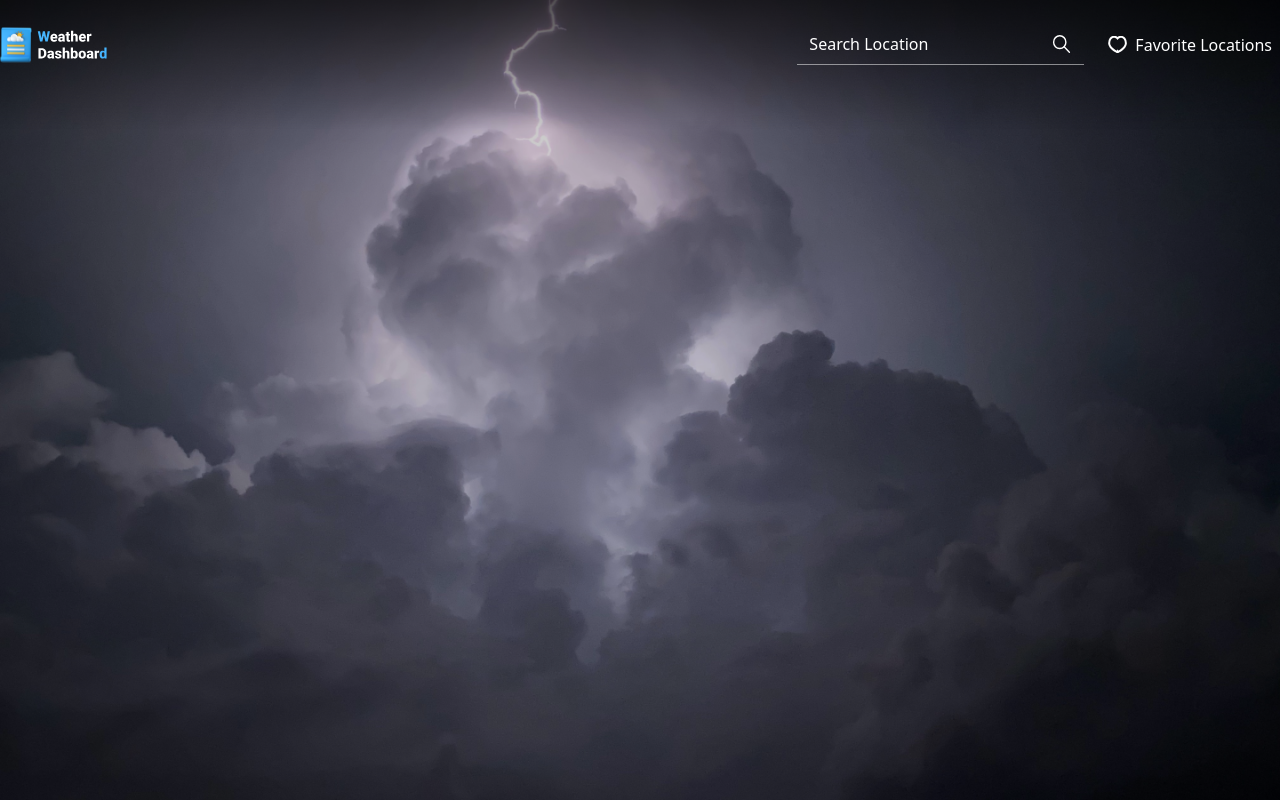
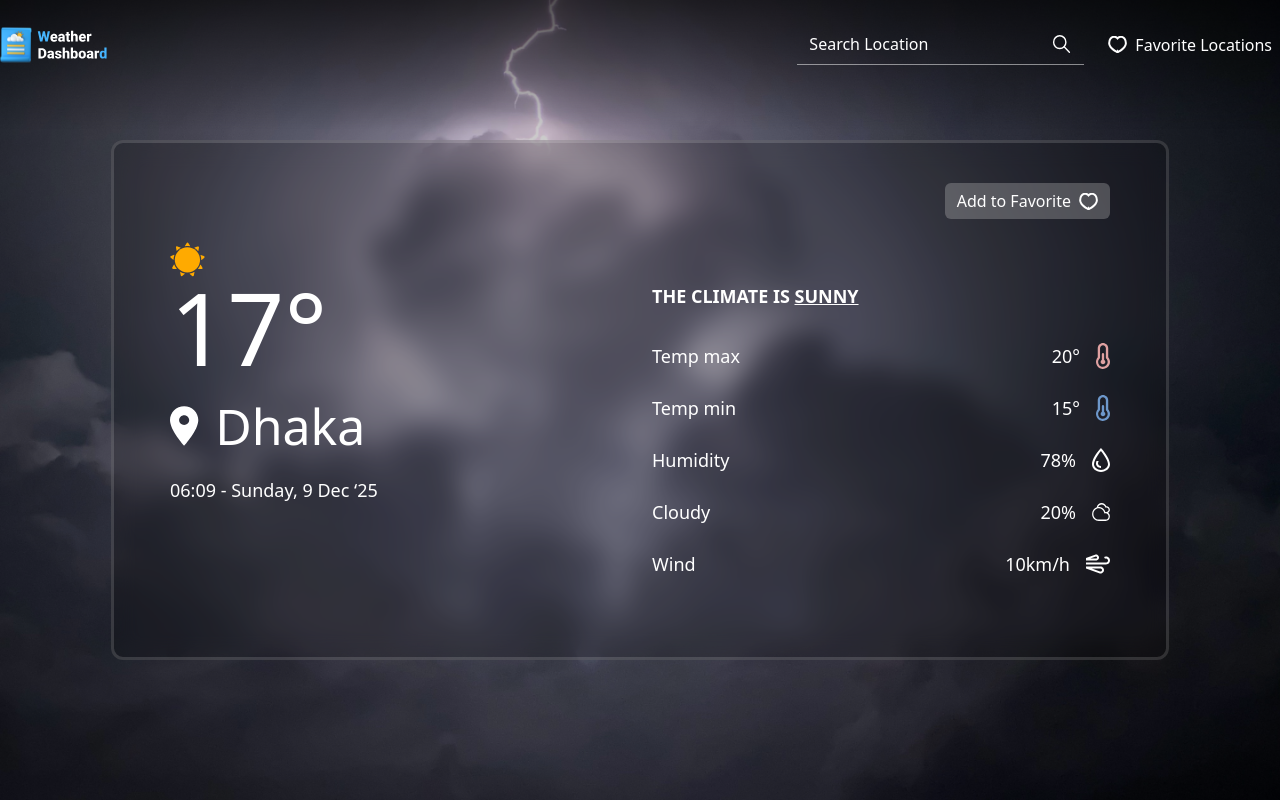
Before and after one commit to kawser00/react-weather-dashboard, a React (Vite) app: page / in a window 1280 px wide. Built offline with nearby package versions, Linux system fonts and the light colour scheme.

Commit message:
feat: add weather history dashboard

```diff
--- a/eslint.config.js
+++ b/eslint.config.js
@@ -6,9 +6,9 @@
 import { defineConfig, globalIgnores } from 'eslint/config'
 
 export default defineConfig([
-  globalIgnores(['dist']),
+  globalIgnores(["dist"]),
   {
-    files: ['**/*.{js,jsx}'],
+    files: ["**/*.{js,jsx}"],
     extends: [
       js.configs.recommended,
       react.configs.flat.recommended,
@@ -19,20 +19,22 @@
       ecmaVersion: 2020,
       globals: globals.browser,
       parserOptions: {
-        ecmaVersion: 'latest',
+        ecmaVersion: "latest",
         ecmaFeatures: { jsx: true },
-        sourceType: 'module',
+        sourceType: "module",
       },
     },
     settings: {
       react: {
-        version: 'detect',
+        version: "detect",
       },
     },
     rules: {
-      'react/react-in-jsx-scope': 'off',
-      'react/jsx-uses-react': 'off',
-      'react/prop-types': 'off',
+      "react/react-in-jsx-scope": "off",
+      "react/jsx-uses-react": "off",
+      "react/prop-types": "off",
+      "no-undef": "error",
+      "no-unused-vars": "warn",
     },
   },
-])
+]);
--- a/src/Page.jsx
+++ b/src/Page.jsx
@@ -1,5 +1,6 @@
 import Header from "./components/header/Header.jsx";
 import climateImage from "./assets/body-bg.png";
+import WeatherBoard from "./components/weather/WeatherBoard.jsx";
 
 const Page = () => {
   return (
@@ -8,6 +9,11 @@
       className="grid place-items-center h-screen bg-no-repeat bg-cover text-white"
     >
       <Header />
+      <main className="w-full">
+        <section className="w-full">
+          <WeatherBoard />
+        </section>
+      </main>
     </div>
   );
 };
--- /dev/null
+++ b/src/components/weather/AddToFavorite.jsx
@@ -0,0 +1,27 @@
+import { useState } from "react";
+import RedHeartIcon from "../../assets/heart-red.svg";
+import HeartIcon from "../../assets/heart.svg";
+
+function AddToFavorite() {
+  const [isFavorite, setIsFavorite] = useState(false);
+
+  const handleFavorites = () => {
+    setIsFavorite(!isFavorite);
+  };
+
+  return (
+    <div className="md:col-span-2">
+      <div className="flex items-center justify-end space-x-6">
+        <button
+          className="text-sm md:text-base inline-flex items-center space-x-2 px-3 py-1.5 rounded-md bg-[#C5C5C54D]"
+          onClick={handleFavorites}
+        >
+          <span>Add to Favorite</span>
+          <img src={isFavorite ? RedHeartIcon : HeartIcon} alt="heart" />
+        </button>
+      </div>
+    </div>
+  );
+}
+
+export default AddToFavorite;
--- /dev/null
+++ b/src/components/weather/WeatherBoard.jsx
@@ -0,0 +1,18 @@
+import AddToFavorite from "./AddToFavorite";
+import WeatherCondition from "./WeatherCondition";
+import WeatherHeadline from "./WeatherHeadline";
+
+
+function WeatherBoard() {
+  return (
+    <div className="grid bg-black/20 rounded-xl backdrop-blur-md border-2 lg:border-[3px] border-white/14 px-4 lg:px-14 py-6 lg:py-10 min-h-[520px] max-w-[1058px] mx-auto">
+      <div className="grid md:grid-cols-2 gap-10 md:gap-6">
+        <AddToFavorite />
+        <WeatherHeadline />
+        <WeatherCondition />
+      </div>
+    </div>
+  );
+}
+
+export default WeatherBoard;
--- /dev/null
+++ b/src/components/weather/WeatherCondition.jsx
@@ -0,0 +1,54 @@
+import CloudyIcon from "../../assets/icons/cloud.svg";
+import HumidityIcon from "../../assets/icons/humidity.svg";
+import TempMaxIcon from "../../assets/icons/temp-max.svg";
+import TempMinIcon from "../../assets/icons/temp-min.svg";
+import WindIcon from "../../assets/icons/wind.svg";
+
+function WeatherCondition() {
+  return (
+    <div>
+      <p className="text-sm lg:text-lg font-bold uppercase mb-8">
+        The climate is <u>{"Sunny"}</u>
+      </p>
+      <ul className="space-y-6 lg:space-y-6">
+        <li className="text-sm lg:text-lg flex items-center justify-between space-x-4">
+          <span>Temp max</span>
+          <div className="inline-flex space-x-4">
+            <p>{Math.round(20)}°</p>
+            <img src={TempMaxIcon} alt="temp-max" />
+          </div>
+        </li>
+        <li className="text-sm lg:text-lg flex items-center justify-between space-x-4">
+          <span>Temp min</span>
+          <div className="inline-flex space-x-4">
+            <p>{Math.round(15)}°</p>
+            <img src={TempMinIcon} alt="temp-min" />
+          </div>
+        </li>
+        <li className="text-sm lg:text-lg flex items-center justify-between space-x-4">
+          <span>Humidity</span>
+          <div className="inline-flex space-x-4">
+            <p>{Math.round(78)}%</p>
+            <img src={HumidityIcon} alt="humidity" />
+          </div>
+        </li>
+        <li className="text-sm lg:text-lg flex items-center justify-between space-x-4">
+          <span>Cloudy</span>
+          <div className="inline-flex space-x-4">
+            <p>{Math.round(20)}%</p>
+            <img src={CloudyIcon} alt="cloudy" />
+          </div>
+        </li>
+        <li className="text-sm lg:text-lg flex items-center justify-between space-x-4">
+          <span>Wind</span>
+          <div className="inline-flex space-x-4">
+            <p>{Math.round(10)}km/h</p>
+            <img src={WindIcon} alt="wind" />
+          </div>
+        </li>
+      </ul>
+    </div>
+  );
+}
+
+export default WeatherCondition;
--- /dev/null
+++ b/src/components/weather/WeatherHeadline.jsx
@@ -0,0 +1,53 @@
+import CloudIcon from "../../assets/cloud.svg";
+import HazeIcon from "../../assets/haze.svg";
+import SnowIcon from "../../assets/icons/snow.svg";
+import SunnyIcon from "../../assets/icons/sunny.svg";
+import PinIcon from "../../assets/pin.svg";
+import RainIcon from "../../assets/rainy.svg";
+import ThunderIcon from "../../assets/thunder.svg";
+
+function WeatherHeadline() {
+  function getWeatherIcon(climate) {
+    switch (climate) {
+      case "Rain":
+        return RainIcon;
+      case "Clouds":
+        return CloudIcon;
+      case "Clear":
+        return SunnyIcon;
+      case "Snow":
+        return SnowIcon;
+      case "Thunder":
+        return ThunderIcon;
+      case "Fog":
+        return HazeIcon;
+      case "Haze":
+        return HazeIcon;
+      case "Mist":
+        return HazeIcon;
+
+      default:
+        return SunnyIcon;
+    }
+  }
+
+  return (
+    <div>
+      <div className="max-md:flex items-center justify-between md:-mt-10">
+        <img src={getWeatherIcon("")} alt="climate" />
+        <div className="max-md:flex items-center max-md:space-x-4">
+          <h1 className="text-[60px] lg:text-[80px] xl:text-[100px] leading-none md:mb-4">
+            {Math.round(16.5)}°
+          </h1>
+          <div className="flex items-center space-x-4 md:mb-4">
+            <img src={PinIcon} alt="pin" />
+            <h2 className="text-2xl lg:text-[50px]">{'Dhaka'}</h2>
+          </div>
+        </div>
+      </div>
+      <p className="text-sm lg:text-lg">06:09 - Sunday, 9 Dec ‘25</p>
+    </div>
+  );
+}
+
+export default WeatherHeadline;
```
